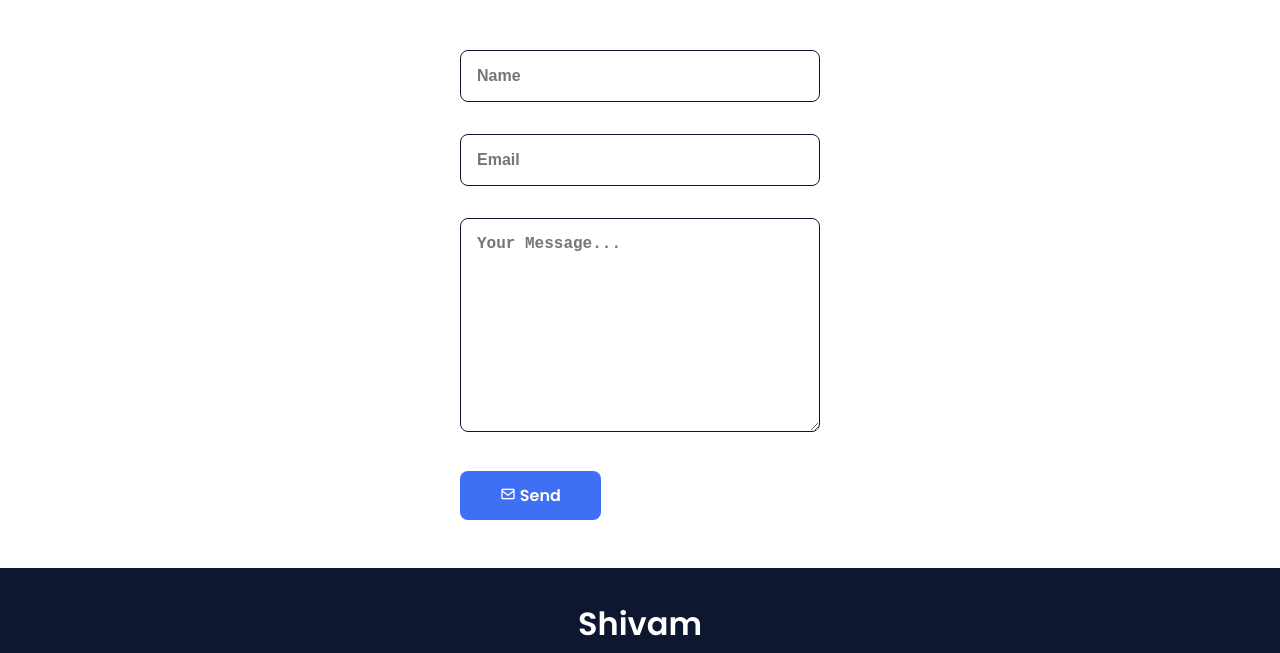
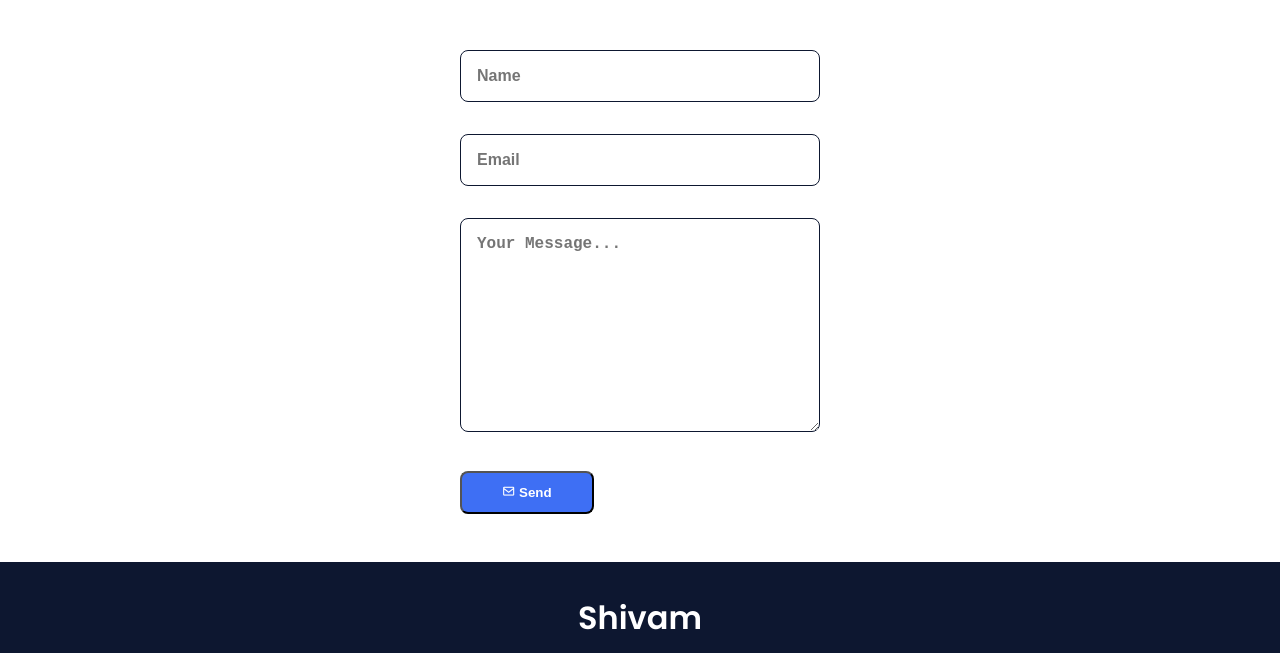
Before and after one commit to tshivams/iamshivam, a plain HTML site: page index.html in a window 1280 px wide. Shown: the part 2731-3384 px from the top of the page. Drawn offline with nearby package versions, Linux system fonts and the light colour scheme.

Commit message:
Update index.html

```diff
--- a/index.html
+++ b/index.html
@@ -182,7 +182,7 @@
                         <input type="text" placeholder="Name" class="contact__input" required="">
                         <input type="email" placeholder="Email" class="contact__input" required="">
                         <textarea name="Your message" id="message" cols="0" rows="10" placeholder="Your Message..." class="contact__input"></textarea>
-                        <a class="button"><i class='bx bx-envelope'></i>  Send</a>
+                        <button type="submit" class="button"><i class='bx bx-envelope'></i>  Send</button>
                     </form>
                 </div>
             </section>
```
